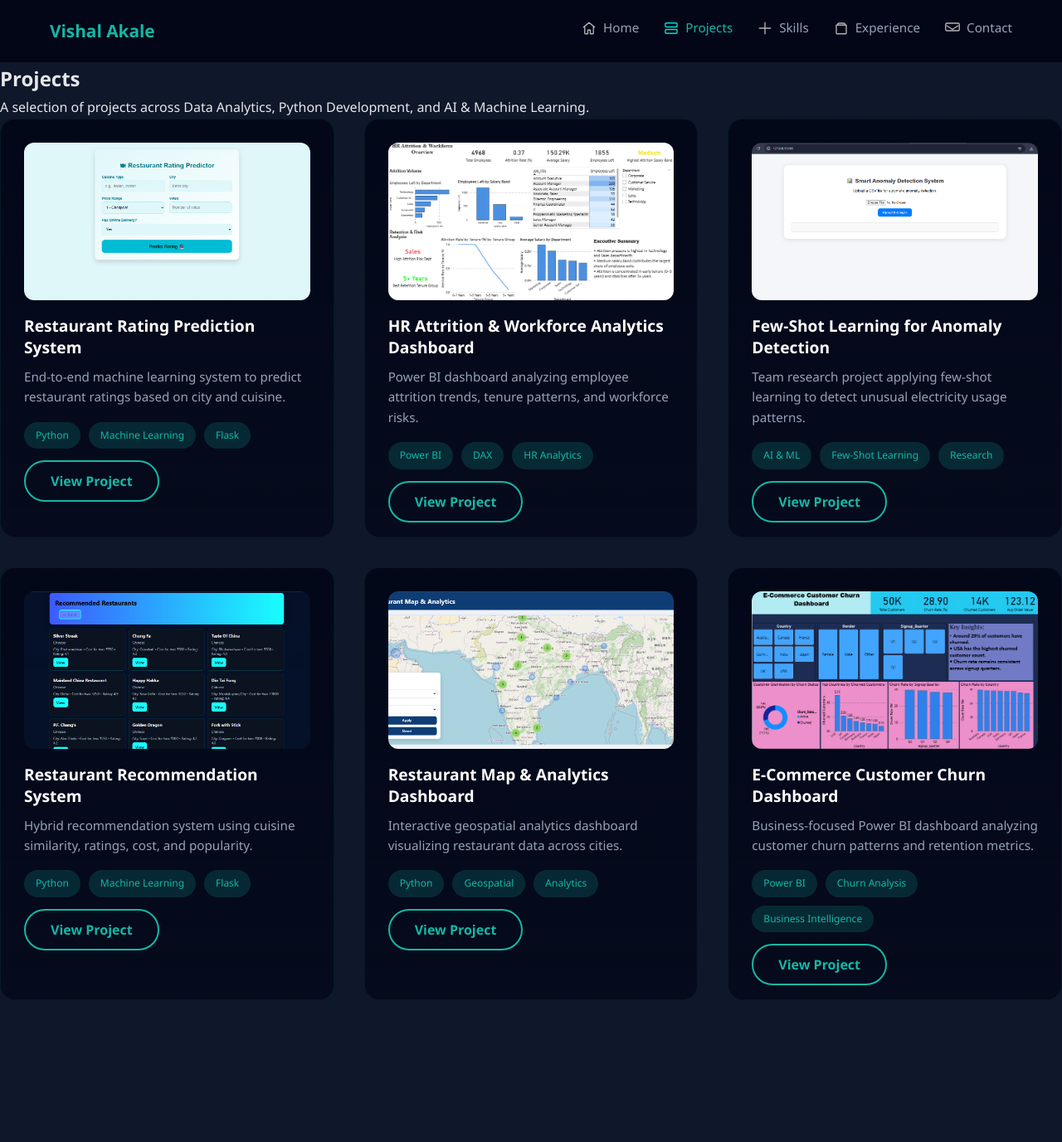
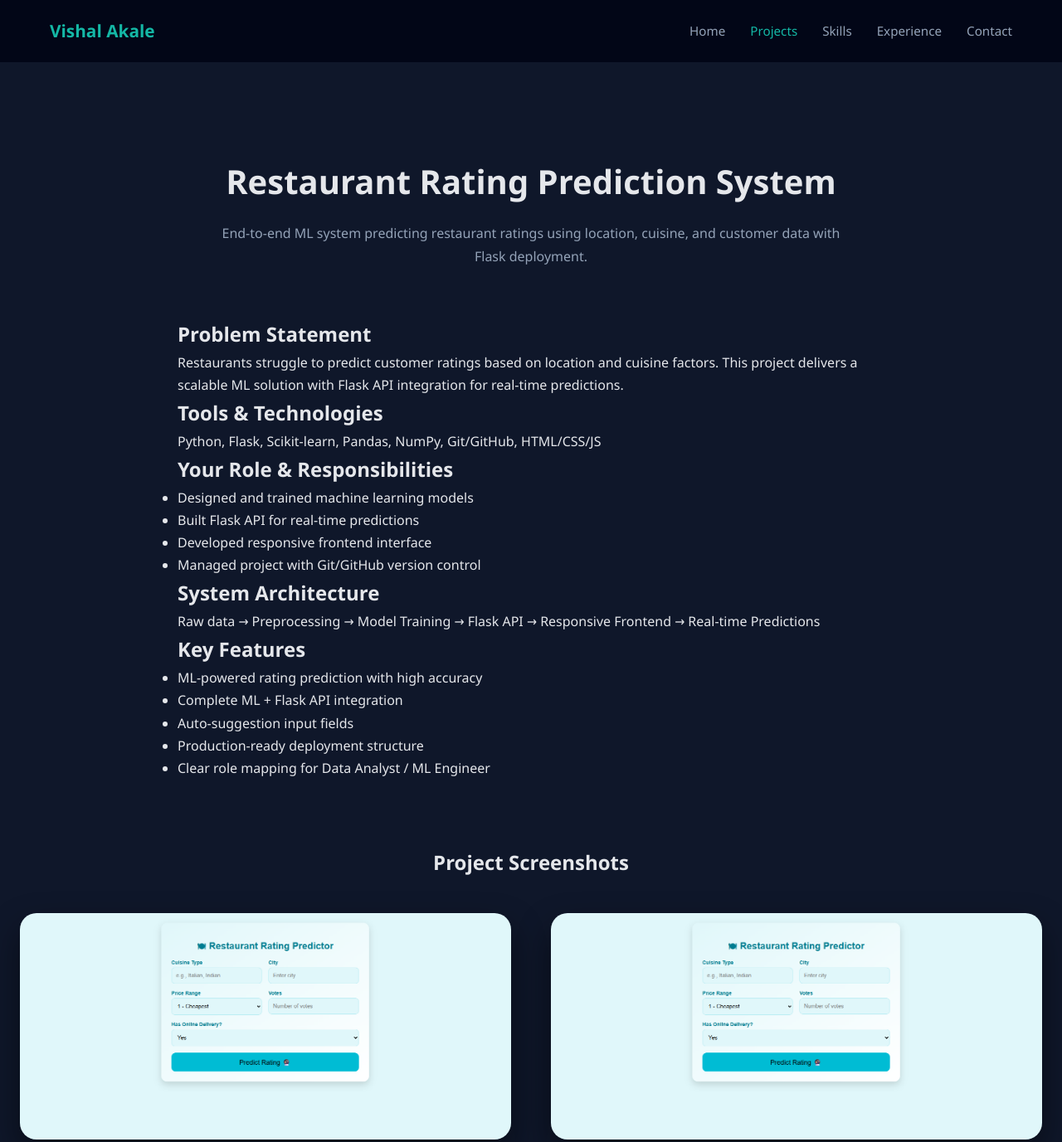
Before and after one commit to VishalAkale/VishalAkale.github.io, a plain HTML site: page projects.html in a window 1280 px wide. Shown: the top 1377 px of the page at 83% size. Before the commit the page ends 1206 px from the top, so only its background shows below. Drawn offline with Linux system fonts and the light colour scheme.

Commit message:
Update projects.html

```diff
--- a/projects.html
+++ b/projects.html
@@ -2,213 +2,83 @@
 <html lang="en">
 <head>
   <meta charset="UTF-8">
-  <title>Projects | Vishal Akale</title>
+  <title>Restaurant Rating Prediction System | Vishal Akale</title>
   <meta name="viewport" content="width=device-width, initial-scale=1.0">
-  <link rel="stylesheet" href="assets/css/base.css">
-  <link rel="stylesheet" href="assets/css/navbar.css">
-  <link rel="stylesheet" href="assets/css/projects.css">
 
+  <!-- Base -->
+  <link rel="stylesheet" href="../assets/css/base.css">
+  <link rel="stylesheet" href="../assets/css/navbar.css">
+
+  <!-- Shared components + project detail styles -->
+  <link rel="stylesheet" href="../assets/css/style.css">
 </head>
+
 
 <body>
 
- <!-- NAVBAR -->
+<!-- NAVBAR -->
 <nav class="navbar">
   <div class="logo">Vishal Akale</div>
 
   <ul class="nav-links">
-    <li>
-      <a href="index.html">
-        <img src="/assets/icons/navbar/home.svg" alt="Home">
-        Home
-      </a>
-    </li>
-
-    <li>
-      <a href="projects.html" class="active">
-        <img src="/assets/icons/navbar/projects.svg" alt="Projects">
-        Projects
-      </a>
-    </li>
-
-    <li>
-      <a href="skills.html">
-        <img src="/assets/icons/navbar/skills.svg" alt="Skills">
-        Skills
-      </a>
-    </li>
-
-    <li>
-      <a href="experience.html">
-        <img src="/assets/icons/navbar/experience.svg" alt="Experience">
-        Experience
-      </a>
-    </li>
-
-    <li>
-      <a href="contact.html">
-        <img src="/assets/icons/navbar/contact.svg" alt="Contact">
-        Contact
-      </a>
-    </li>
+    <li><a href="../index.html">Home</a></li>
+    <li><a href="../projects.html" class="active">Projects</a></li>
+    <li><a href="../skills.html">Skills</a></li>
+    <li><a href="../experience.html">Experience</a></li>
+    <li><a href="../contact.html">Contact</a></li>
   </ul>
 </nav>
 
+<!-- PROJECT DETAIL -->
+<section class="project-detail">
 
-<!-- PROJECTS SECTION -->
-<section class="projects-section">
-
-  <h1 class="section-title">Projects</h1>
-  <p class="section-subtitle">
-    A selection of projects across Data Analytics, Python Development, and AI & Machine Learning.
+  <h1>Restaurant Rating Prediction System</h1>
+  <p class="project-subtitle">
+    End-to-end ML system predicting restaurant ratings using location, cuisine,
+    and customer data with Flask deployment.
   </p>
 
-  <div class="projects-grid">
+  <h2>Problem Statement</h2>
+  <p>
+    Restaurants struggle to predict customer ratings based on location and cuisine factors.
+    This project delivers a scalable ML solution with Flask API integration for real-time predictions.
+  </p>
 
-    <!-- PROJECT 1 -->
-    <div class="project-card">
-      <img src="assets/images/projects/rating-prediction-app-ui.png"
-           alt="Restaurant Rating Prediction"
-           class="project-img">
+  <h2>Tools & Technologies</h2>
+  <p>Python, Flask, Scikit-learn, Pandas, NumPy, Git/GitHub, HTML/CSS/JS</p>
 
-      <div class="project-content">
-        <h3>Restaurant Rating Prediction System</h3>
-        <p>
-          End-to-end machine learning system to predict restaurant ratings based on city and cuisine.
-        </p>
+  <h2>Your Role & Responsibilities</h2>
+  <ul>
+    <li>Designed and trained machine learning models</li>
+    <li>Built Flask API for real-time predictions</li>
+    <li>Developed responsive frontend interface</li>
+    <li>Managed project with Git/GitHub version control</li>
+  </ul>
 
-        <div class="tags">
-          <span>Python</span>
-          <span>Machine Learning</span>
-          <span>Flask</span>
-        </div>
+  <h2>System Architecture</h2>
+  <p>
+    Raw data → Preprocessing → Model Training → Flask API →
+    Responsive Frontend → Real-time Predictions
+  </p>
 
-        <a href="projects/rating-prediction.html" class="btn btn-secondary">
-          View Project
-        </a>
-      </div>
-    </div>
+  <h2>Key Features</h2>
+  <ul>
+    <li>ML-powered rating prediction with high accuracy</li>
+    <li>Complete ML + Flask API integration</li>
+    <li>Auto-suggestion input fields</li>
+    <li>Production-ready deployment structure</li>
+    <li>Clear role mapping for Data Analyst / ML Engineer</li>
+  </ul>
 
-    <!-- PROJECT 2 -->
-    <div class="project-card">
-      <img src="assets/images/projects/hr.png"
-           alt="HR Attrition Dashboard"
-           class="project-img">
+</section>
 
-      <div class="project-content">
-        <h3>HR Attrition & Workforce Analytics Dashboard</h3>
-        <p>
-          Power BI dashboard analyzing employee attrition trends, tenure patterns, and workforce risks.
-        </p>
+<!-- SCREENSHOTS -->
+<section class="project-screenshots">
+  <h2 style="text-align:center; margin-bottom:40px;">Project Screenshots</h2>
 
-        <div class="tags">
-          <span>Power BI</span>
-          <span>DAX</span>
-          <span>HR Analytics</span>
-        </div>
-
-        <a href="projects/hr-attrition.html" class="btn btn-secondary">
-          View Project
-        </a>
-      </div>
-    </div>
-
-    <!-- PROJECT 3 -->
-    <div class="project-card">
-      <img src="assets/images/projects/anomaly-detection-app-ui.png"
-           alt="Few Shot Anomaly Detection"
-           class="project-img">
-
-      <div class="project-content">
-        <h3>Few-Shot Learning for Anomaly Detection</h3>
-        <p>
-          Team research project applying few-shot learning to detect unusual electricity usage patterns.
-        </p>
-
-        <div class="tags">
-          <span>AI & ML</span>
-          <span>Few-Shot Learning</span>
-          <span>Research</span>
-        </div>
-
-        <a href="projects/few-shot-anomaly.html" class="btn btn-secondary">
-          View Project
-        </a>
-      </div>
-    </div>
-
-    <!-- PROJECT 4 -->
-    <div class="project-card">
-      <img src="assets/images/projects/restaurant_recommender_results_3.png"
-           alt="Restaurant Recommendation System"
-           class="project-img">
-
-      <div class="project-content">
-        <h3>Restaurant Recommendation System</h3>
-        <p>
-          Hybrid recommendation system using cuisine similarity, ratings, cost, and popularity.
-        </p>
-
-        <div class="tags">
-          <span>Python</span>
-          <span>Machine Learning</span>
-          <span>Flask</span>
-        </div>
-
-        <a href="projects/recommendation-system.html" class="btn btn-secondary">
-          View Project
-        </a>
-      </div>
-    </div>
-
-    <!-- PROJECT 5 -->
-    <div class="project-card">
-      <img src="assets/images/projects/restaurant-map-india-overview.png"
-           alt="Restaurant Map Analytics"
-           class="project-img">
-
-      <div class="project-content">
-        <h3>Restaurant Map & Analytics Dashboard</h3>
-        <p>
-          Interactive geospatial analytics dashboard visualizing restaurant data across cities.
-        </p>
-
-        <div class="tags">
-          <span>Python</span>
-          <span>Geospatial</span>
-          <span>Analytics</span>
-        </div>
-
-        <a href="projects/map-analytics.html" class="btn btn-secondary">
-          View Project
-        </a>
-      </div>
-    </div>
-
-    <!-- PROJECT 6 -->
-    <div class="project-card">
-      <img src="assets/images/projects/churn-dashboard-overview.png"
-           alt="Customer Churn Dashboard"
-           class="project-img">
-
-      <div class="project-content">
-        <h3>E-Commerce Customer Churn Dashboard</h3>
-        <p>
-          Business-focused Power BI dashboard analyzing customer churn patterns and retention metrics.
-        </p>
-
-        <div class="tags">
-          <span>Power BI</span>
-          <span>Churn Analysis</span>
-          <span>Business Intelligence</span>
-        </div>
-
-        <a href="projects/churn-dashboard.html" class="btn btn-secondary">
-          View Project
-        </a>
-      </div>
-    </div>
-
+  <div class="project-gallery">
+    <img src="../assets/images/projects/rating-prediction-app-ui.png" alt="App UI">
+    <img src="../assets/images/projects/rating-prediction-app-ui.png" alt="Prediction Result">
   </div>
 </section>
 
```
